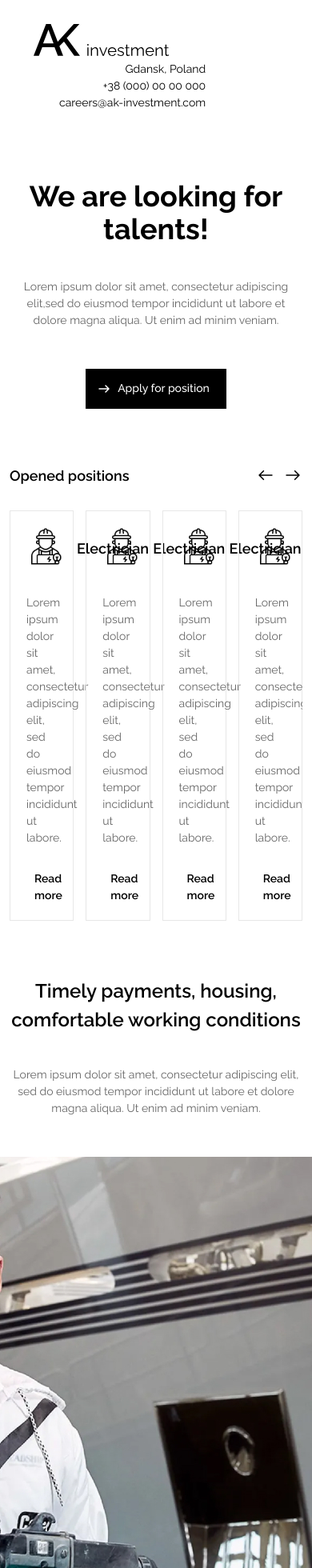
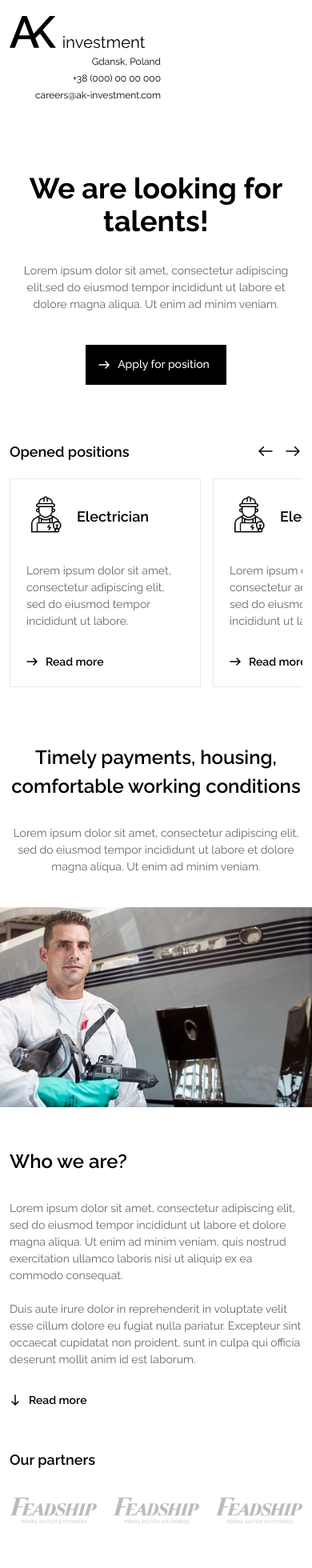
Before and after one commit to palajo/ag-investment, a Next.js app: page / in a window 390 px wide. Shown: the top 1960 px of the page at 80% size. Built offline with nearby package versions, Linux system fonts and the light colour scheme.

Commit message:
[update] mobile adaptation - homepage

```diff
--- a/src/components/footer/Footer.js
+++ b/src/components/footer/Footer.js
@@ -11,7 +11,7 @@ function Footer() {
   return (
     <footer>
       <Container>
-        <Row className="justify-content-between">
+        <Row className="justify-content-between gy-5">
           <Col xs="auto">
             <Link href="/">
               <a>
--- a/src/pages/index.js
+++ b/src/pages/index.js
@@ -84,9 +84,20 @@ export default function Home() {
                 <Swiper
                   ref={sliderRef}
                   spaceBetween={15}
-                  slidesPerView={4}
+                  slidesPerView={1.5}
                   speed={800}
                   className="vacancies-slider"
+                  breakpoints={{
+                    768: {
+                      slidesPerView: 2,
+                    },
+                    1080: {
+                      slidesPerView: 3,
+                    },
+                    1440: {
+                      slidesPerView: 4,
+                    },
+                  }}
                 >
                   {
                     _.times(6, () => (
--- a/src/styles/components/general/header/header.scss
+++ b/src/styles/components/general/header/header.scss
@@ -15,3 +15,17 @@ header {
     }
   }
 }
+
+@media screen and (max-width: 767px) {
+  header {
+    padding: 20px 0;
+
+    ul.header-contacts {
+      li {
+        a {
+          font-size: 12px;
+        }
+      }
+    }
+  }
+}
--- a/src/styles/components/pages/homepage/sections/contacts.scss
+++ b/src/styles/components/pages/homepage/sections/contacts.scss
@@ -23,3 +23,26 @@ section.contacts {
     }
   }
 }
+
+@media screen and (max-width: 767px) {
+  section.contacts {
+    padding-bottom: 50px;
+
+    .contacts-container {
+      padding: 30px;
+
+      .contacts-blocks {
+        margin-top: 30px;
+      }
+
+      button {
+        margin: 50px 0 0;
+      }
+
+      .map-block {
+        margin-top: 50px;
+        height: 300px;
+      }
+    }
+  }
+}
--- a/src/styles/components/pages/homepage/sections/double-section.scss
+++ b/src/styles/components/pages/homepage/sections/double-section.scss
@@ -53,3 +53,56 @@ section.double-section {
     }
   }
 }
+
+@media screen and (max-width: 767px) {
+  section.double-section {
+    padding: 50px 0;
+
+    button {
+      margin: 40px 0 0;
+    }
+
+    a.link-with-arrow {
+      margin: 30px 0 0;
+    }
+
+    .about-us {
+      margin-bottom: 50px;
+
+      p {
+        max-width: 640px;
+        margin: 30px 0 0;
+      }
+    }
+
+    .partners {
+      h4 {
+        margin-bottom: 20px;
+      }
+
+      .swiper.partners-slider {
+        max-width: 640px;
+        margin-left: 0;
+
+        .swiper-slide {
+          position: relative;
+          height: 60px;
+
+          filter: grayscale(1);
+          opacity: 0.35;
+
+          transition: 0.2s ease;
+
+          &:hover {
+            filter: grayscale(0);
+            opacity: 1;
+          }
+        }
+      }
+    }
+
+    .employment {
+      margin-top: 50px;
+    }
+  }
+}
--- a/src/styles/components/pages/homepage/sections/hero-banner.scss
+++ b/src/styles/components/pages/homepage/sections/hero-banner.scss
@@ -11,3 +11,15 @@ section.hero-banner {
     margin: 50px auto 0;
   }
 }
+
+@media screen and (max-width: 767px) {
+  section.hero-banner {
+    p {
+      margin: 30px auto 0;
+    }
+
+    button {
+      margin: 40px auto 0;
+    }
+  }
+}
--- a/src/styles/components/pages/homepage/sections/opened-positions.scss
+++ b/src/styles/components/pages/homepage/sections/opened-positions.scss
@@ -30,8 +30,12 @@ section.opened-positions {
       }
     }
   }
+}
 
-  .swiper.vacancies-slider {
-
+@media screen and (max-width: 767px) {
+  section.opened-positions {
+    .title-row {
+      margin-bottom: 20px;
+    }
   }
 }
--- a/src/styles/components/pages/homepage/sections/wide-slider.scss
+++ b/src/styles/components/pages/homepage/sections/wide-slider.scss
@@ -23,3 +23,17 @@ section.wide-slider {
     }
   }
 }
+
+@media screen and (max-width: 767px) {
+  section.wide-slider {
+    p {
+      margin: 30px auto 40px;
+    }
+
+    .swiper.homepage-slider {
+      .swiper-slide {
+        height: 250px;
+      }
+    }
+  }
+}
```
Also changed, not shown: src/styles/components/general/footer/footer.scss (line endings or trailing spaces), 2 other files (tests, documents, lock files or other folders).
